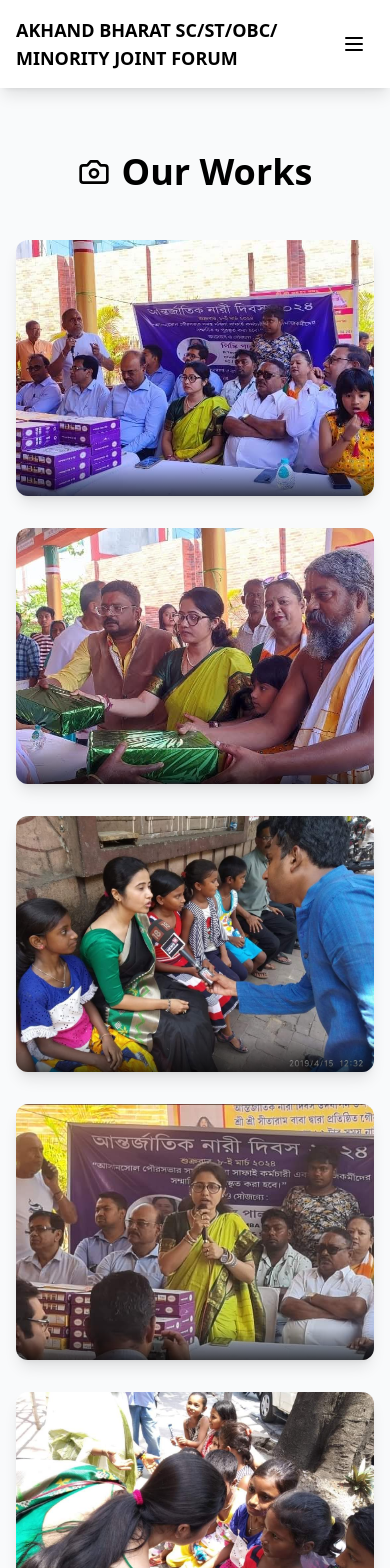
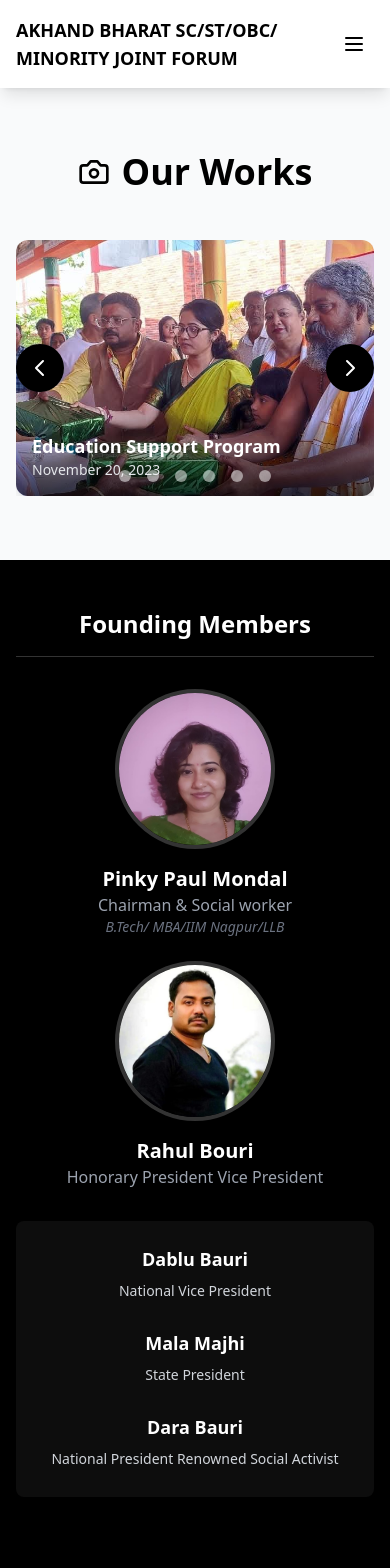
Before and after one commit to IAmShivay/ngo, a React (Vite) app: page /gallery in a window 390 px wide. Shown: the top 1568 px of the page. Built offline with nearby package versions, Linux system fonts and the light colour scheme.

Commit message:
update Home and Gallery components; restore Quote component, implement Swiper for Gallery slider, and enhance Hero component layout and styling

```diff
--- a/src/components/Footer.tsx
+++ b/src/components/Footer.tsx
@@ -9,76 +9,93 @@ import {
 import { Link } from "react-router-dom";
 import founder1 from "../assets/gallery/madam.jpg";
 import founder2 from "../assets/gallery/sir.jpg";
+
 export default function Footer() {
+  const foundingMembers = [
+    {
+      name: "Pinky Paul Mondal",
+      title: "Chairman & Social worker",
+      subtitle: "SC/ST/OBC Minority Joint Forum",
+      qualifications: "B.Tech/ MBA/IIM Nagpur/LLB",
+      image: founder1,
+    },
+    {
+      name: "Rahul Bouri",
+      title: "Honorary President Vice President",
+      subtitle: "TMC SC/ST Cell Paschim Bardhaman",
+      image: founder2,
+    },
+    {
+      name: "Dablu Bauri",
+      title: "National Vice President",
+      subtitle: "Social worker & Ex. Chairman Chirkunda Nagar Nigam",
+      image:
+        "https://imgs.search.brave.com/oJUxonEvz7P_qkOC_-rYriP6a_qd9HESeJEXuACr75k/rs:fit:860:0:0:0/g:ce/aHR0cHM6Ly90My5m/dGNkbi5uZXQvanBn/LzAyLzk5LzczLzI2/LzM2MF9GXzI5OTcz/MjY2OF9nWnFLVmJ1/Mktqcm9MWXRUOWhS/WmZFMzdBWldGSEpR/bi5qcGc",
+    },
+    {
+      name: "Mala Majhi",
+      title: "State President",
+      subtitle: "Mohila Morcha & Child cell Asansol Division",
+      image:
+        "https://imgs.search.brave.com/oJUxonEvz7P_qkOC_-rYriP6a_qd9HESeJEXuACr75k/rs:fit:860:0:0:0/g:ce/aHR0cHM6Ly90My5m/dGNkbi5uZXQvanBn/LzAyLzk5LzczLzI2/LzM2MF9GXzI5OTcz/MjY2OF9nWnFLVmJ1/Mktqcm9MWXRUOWhS/WmZFMzdBWldGSEpR/bi5qcGc",
+    },
+    {
+      name: "Dara Bauri",
+      title: "National President Renowned Social Activist",
+      subtitle: "Mohila Morcha & Child cell Asansol Division",
+      image:
+        "https://imgs.search.brave.com/oJUxonEvz7P_qkOC_-rYriP6a_qd9HESeJEXuACr75k/rs:fit:860:0:0:0/g:ce/aHR0cHM6Ly90My5m/dGNkbi5uZXQvanBn/LzAyLzk5LzczLzI2/LzM2MF9GXzI5OTcz/MjY2OF9nWnFLVmJ1/Mktqcm9MWXRUOWhS/WmZFMzdBWldGSEpR/bi5qcGc",
+    },
+  ];
+
   return (
     <footer className="bg-black text-white">
       <div className="container mx-auto px-4 py-12">
-        <div className="mb-8">
-          <h3 className="text-xl font-bold mb-6 text-center">
+        {/* Founding Members Section */}
+        <div className="mb-12">
+          <h2 className="text-2xl font-bold mb-8 text-center border-b border-white/20 pb-4">
             Founding Members
-          </h3>
+          </h2>
 
-          <div className="grid md:grid-cols-4 gap-6">
-            {/* Member 1 */}
-            <div className="text-center">
-              <img
-                src="https://imgs.search.brave.com/oJUxonEvz7P_qkOC_-rYriP6a_qd9HESeJEXuACr75k/rs:fit:860:0:0:0/g:ce/aHR0cHM6Ly90My5m/dGNkbi5uZXQvanBn/LzAyLzk5LzczLzI2/LzM2MF9GXzI5OTcz/MjY2OF9nWnFLVmJ1/Mktqcm9MWXRUOWhS/WmZFMzdBWldGSEpR/bi5qcGc"
-                alt="Founding Member"
-                className="rounded-full mx-auto mb-4 h-28 w-28 "
-              />
-              <h4 className="font-semibold text-lg">Dablu Bauri</h4>
-              <p className="text-gray-400 text-sm">
-                National Vice President <br /> (Social worker & Ex. Chairman
-                Chirkunda Nagar Nigam )
-              </p>
-            </div>
-            <div className="text-center">
-              <img
-                src={founder1}
-                alt="Founding Member"
-                className="rounded-full mx-auto mb-4 h-28 w-28"
-              />
-              <h4 className="font-semibold text-lg">Pinky Paul Mondal</h4>
-              <p className="text-gray-400 text-sm">
-                Chairman & Social worker <br /> SC/ST/OBC Minority Joint Forum{" "}
-                <br />
-                (B.Tech/ MBA/IIM Nagpur/LLB)
-              </p>
-            </div>
-            {/* Member 2 */}
-            <div className="text-center">
-              <img
-                src={founder2}
-                alt="Founding Member"
-                className="rounded-full mx-auto mb-4 h-28 w-28"
-              />
-              <h4 className="font-semibold text-lg">Rahul Bouri</h4>
-              <p className="text-gray-400 text-sm">
-                "Honorary President Vice President TMC SC/ST Cell Paschim
-                Bardhaman."
-              </p>
-            </div>
-            {/* Member 3 */}
+          {/* First Row with Two Founders' Images */}
+          <div className="grid md:grid-cols-2 gap-6 mb-8">
+            {foundingMembers.slice(0, 2).map((member, index) => (
+              <div key={index} className="text-center">
+                <img
+                  src={member.image}
+                  alt={`${member.name} portrait`}
+                  className="rounded-full mx-auto mb-4 h-40 w-40 object-cover border-4 border-white/20"
+                />
+                <h4 className="font-semibold text-xl">{member.name}</h4>
+                <p className="text-gray-400 text-base">{member.title}</p>
+                {member.qualifications && (
+                  <p className="text-gray-500 text-sm italic">
+                    {member.qualifications}
+                  </p>
+                )}
+              </div>
+            ))}
+          </div>
 
-            {/* Member 4 */}
-            <div className="text-center">
-              <img
-                src="https://imgs.search.brave.com/oJUxonEvz7P_qkOC_-rYriP6a_qd9HESeJEXuACr75k/rs:fit:860:0:0:0/g:ce/aHR0cHM6Ly90My5m/dGNkbi5uZXQvanBn/LzAyLzk5LzczLzI2/LzM2MF9GXzI5OTcz/MjY2OF9nWnFLVmJ1/Mktqcm9MWXRUOWhS/WmZFMzdBWldGSEpR/bi5qcGc"
-                alt="Founding Member"
-                className="rounded-full mx-auto mb-4 h-28 w-28"
-              />
-              <h4 className="font-semibold text-lg">Mala Majhi</h4>
-              <p className="text-gray-400 text-sm">
-                State President Mohila Morcha & Child cell Asansol Division
-              </p>
-            </div>
+          {/* Second Row with Other Founders' Details */}
+          <div className="grid md:grid-cols-4 gap-6 bg-white/5 p-6 rounded-lg">
+            {foundingMembers.slice(2).map((member, index) => (
+              <div key={index} className="text-center">
+                <h4 className="font-bold text-lg mb-2">{member.name}</h4>
+                <p className="text-gray-300 text-sm mb-1">{member.title}</p>
+                {/* <p className="text-gray-500 text-xs">{member.subtitle}</p> */}
+              </div>
+            ))}
           </div>
         </div>
 
-        <div className="grid md:grid-cols-3 gap-8 mb-8">
+        {/* Rest of the Footer remains the same as previous implementation */}
+        <div className="grid md:grid-cols-3 gap-8 mb-8  pt-8">
           {/* Contact Us */}
           <div>
-            <h3 className="text-xl font-bold mb-4">Contact Us</h3>
+            <h3 className="text-xl font-bold mb-4 border-b border-white/20 pb-2">
+              Contact Us
+            </h3>
             <div className="space-y-3">
               <div className="flex items-center space-x-3">
                 <Phone className="w-5 h-5 text-gray-500" />
@@ -97,12 +114,14 @@ export default function Footer() {
 
           {/* Quick Links */}
           <div>
-            <h3 className="text-xl font-bold mb-4">Quick Links</h3>
+            <h3 className="text-xl font-bold mb-4 border-b border-white/20 pb-2">
+              Quick Links
+            </h3>
             <ul className="space-y-2">
               <li>
                 <Link
                   to="/about"
-                  className="hover:text-gray-500 transition-colors"
+                  className="hover:text-gray-400 transition-colors"
                 >
                   About Us
                 </Link>
@@ -110,7 +129,7 @@ export default function Footer() {
               <li>
                 <Link
                   to="/activities"
-                  className="hover:text-gray-500 transition-colors"
+                  className="hover:text-gray-400 transition-colors"
                 >
                   Activities
                 </Link>
@@ -118,7 +137,7 @@ export default function Footer() {
               <li>
                 <Link
                   to="/contact"
-                  className="hover:text-gray-500 transition-colors"
+                  className="hover:text-gray-400 transition-colors"
                 >
                   Contact
                 </Link>
@@ -128,13 +147,15 @@ export default function Footer() {
 
           {/* Social Media */}
           <div>
-            <h3 className="text-xl font-bold mb-4">Social Media</h3>
+            <h3 className="text-xl font-bold mb-4 border-b border-white/20 pb-2">
+              Social Media
+            </h3>
             <div className="flex space-x-4">
               <a
                 href="https://facebook.com"
                 target="_blank"
                 rel="noopener noreferrer"
-                className="hover:text-gray-500 transition-colors"
+                className="hover:text-gray-400 transition-colors"
               >
                 <Facebook className="w-6 h-6" />
               </a>
@@ -142,7 +163,7 @@ export default function Footer() {
                 href="https://twitter.com"
                 target="_blank"
                 rel="noopener noreferrer"
-                className="hover:text-gray-500 transition-colors"
+                className="hover:text-gray-400 transition-colors"
               >
                 <Twitter className="w-6 h-6" />
               </a>
@@ -150,7 +171,7 @@ export default function Footer() {
                 href="https://instagram.com"
                 target="_blank"
                 rel="noopener noreferrer"
-                className="hover:text-gray-500 transition-colors"
+                className="hover:text-gray-400 transition-colors"
               >
                 <Instagram className="w-6 h-6" />
               </a>
@@ -158,11 +179,9 @@ export default function Footer() {
           </div>
         </div>
 
-        {/* Founding Members */}
-
         {/* Footer Bottom */}
-        <div className="border-t border-gray-700 pt-8 text-center">
-          <p className="text-lg">
+        <div className="border-t border-white/20 pt-8 text-center">
+          <p className="text-lg font-light">
             © 2024 AKHAND BHARAT SC/ST/OBC/ MINORITY JOINT FORUM
           </p>
           <p className="text-sm text-gray-500 mt-2">All Rights Reserved</p>
--- a/src/pages/Gallery.tsx
+++ b/src/pages/Gallery.tsx
@@ -1,12 +1,19 @@
-import { useState } from "react";
+import React, { useState } from "react";
 import { Camera } from "lucide-react";
+import { Swiper, SwiperSlide } from 'swiper/react';
+import { Navigation, Pagination, Autoplay } from 'swiper/modules';
+
+// Import Swiper styles
+import 'swiper/css';
+import 'swiper/css/navigation';
+import 'swiper/css/pagination';
+
 import womenday from "../assets/gallery/women.jpg";
 import image2 from "../assets/gallery/2.jpg";
 import image3 from "../assets/gallery/3.jpg";
 import image4 from "../assets/gallery/4.jpg";
 import image5 from "../assets/gallery/5.jpg";
 import image6 from "../assets/gallery/6.jpg";
-import image7 from "../assets/gallery/7.jpg";
 
 interface GalleryImage {
   id: number;
@@ -58,10 +65,10 @@ const galleryImages: GalleryImage[] = [
     title: "Tree Plantation Program",
     description: "Environmental Awareness Initiative",
     date: "June 5, 2023",
-  },
+  }
 ];
 
-export default function Gallery() {
+export default function GallerySlider() {
   const [selectedImage, setSelectedImage] = useState<GalleryImage | null>(null);
 
   return (
@@ -72,39 +79,92 @@ export default function Gallery() {
           <h1 className="text-4xl font-bold text-center">Our Works</h1>
         </div>
 
-        <div className="grid grid-cols-1 md:grid-cols-2 lg:grid-cols-3 gap-8">
+        <div className="relative">
+          <Swiper
+            modules={[Navigation, Pagination, Autoplay]}
+            spaceBetween={30}
+            slidesPerView={1}
+            navigation={{
+              prevEl: '.custom-prev-button',
+              nextEl: '.custom-next-button',
+            }}
+            pagination={{
+              clickable: true,
+              bulletClass: 'inline-block w-3 h-3 rounded-full bg-white/50 mx-2 cursor-pointer transition-all duration-300',
+              bulletActiveClass: 'bg-white',
+            }}
+            autoplay={{
+              delay: 3500,
+              disableOnInteraction: false,
+            }}
+            breakpoints={{
+              640: {
+                slidesPerView: 2,
+                spaceBetween: 20,
+              },
+              1024: {
+                slidesPerView: 3,
+                spaceBetween: 30,
+              },
+            }}
+            className="gallery-swiper"
+          >
             {galleryImages.map((image) => (
+              <SwiperSlide key={image.id}>
                 <div
-              key={image.id}
                   className="bg-white rounded-xl shadow-lg overflow-hidden transform hover:scale-105 transition-all duration-300 cursor-pointer"
                   onClick={() => setSelectedImage(image)}
                 >
                   <div className="relative h-64">
                     <img
                       src={image.url}
-                  // alt={image.title}
+                      alt={image.title}
                       className="w-full h-full object-cover"
                     />
                     <div className="absolute bottom-0 left-0 right-0 bg-gradient-to-t from-black/70 to-transparent p-4">
                       <h3 className="text-white font-semibold text-lg">
-                    {/* {image.title} */}
+                        {image.title}
                       </h3>
-                  {/* <p className="text-gray-200 text-sm">{image.date}</p> */}
+                      <p className="text-gray-200 text-sm">{image.date}</p>
                     </div>
                   </div>
                 </div>
+              </SwiperSlide>
             ))}
+          </Swiper>
+
+          {/* Custom Navigation Buttons */}
+          <div
+            className="custom-prev-button absolute top-1/2 left-0 z-10 transform -translate-y-1/2
+            w-12 h-12 bg-black rounded-full flex items-center justify-center
+            cursor-pointer hover:bg-black transition-all duration-300
+            hover:scale-110"
+          >
+            <svg xmlns="http://www.w3.org/2000/svg" className="h-6 w-6 text-white" fill="none" viewBox="0 0 24 24" stroke="currentColor">
+              <path strokeLinecap="round" strokeLinejoin="round" strokeWidth={2} d="M15 19l-7-7 7-7" />
+            </svg>
+          </div>
+          <div
+            className="custom-next-button absolute top-1/2 right-0 z-10 transform -translate-y-1/2
+            w-12 h-12 bg-black rounded-full flex items-center justify-center
+            cursor-pointer hover:bg-black transition-all duration-300
+            hover:scale-110"
+          >
+            <svg xmlns="http://www.w3.org/2000/svg" className="h-6 w-6 text-white" fill="none" viewBox="0 0 24 24" stroke="currentColor">
+              <path strokeLinecap="round" strokeLinejoin="round" strokeWidth={2} d="M9 5l7 7-7 7" />
+            </svg>
+          </div>
         </div>
 
         {selectedImage && (
           <div className="fixed inset-0 bg-black/80 flex items-center justify-center z-50 p-4">
-            <div className="bg-white rounded-xl max-w-4xl w-full overflow-hidden">
+            <div className="bg-white rounded-xl max-w-4xl w-full overflow-hidden relative">
               <img
                 src={selectedImage.url}
-                // alt={selectedImage.title}
+                alt={selectedImage.title}
                 className="w-full h-96 object-cover"
               />
-              {/* <div className="p-6">
+              <div className="p-6">
                 <h3 className="text-2xl font-bold mb-2">
                   {selectedImage.title}
                 </h3>
@@ -112,7 +172,7 @@ export default function Gallery() {
                   {selectedImage.description}
                 </p>
                 <p className="text-gray-500 text-sm">{selectedImage.date}</p>
-              </div> */}
+              </div>
               <button
                 className="absolute top-4 right-4 text-white text-xl font-bold bg-black/50 w-10 h-10 rounded-full hover:bg-black/70 transition-colors"
                 onClick={() => setSelectedImage(null)}
--- a/src/pages/Home.tsx
+++ b/src/pages/Home.tsx
@@ -20,8 +20,8 @@ export default function Home() {
       <ResponsiveComponent/>
       {/* <UpcomingEvents /> */}
       {/* <Committee /> */}
+      <Quote />
       <Gallery/>
-      <Quote />
     </>
   );
 }
```
Also changed, not shown: src/components/Hero.tsx (+56 -12 lines), src/components/WhatWeDo.tsx (+47 -17 lines), vite.svg (added). Lines whose indentation alone changed are shown as unchanged.
